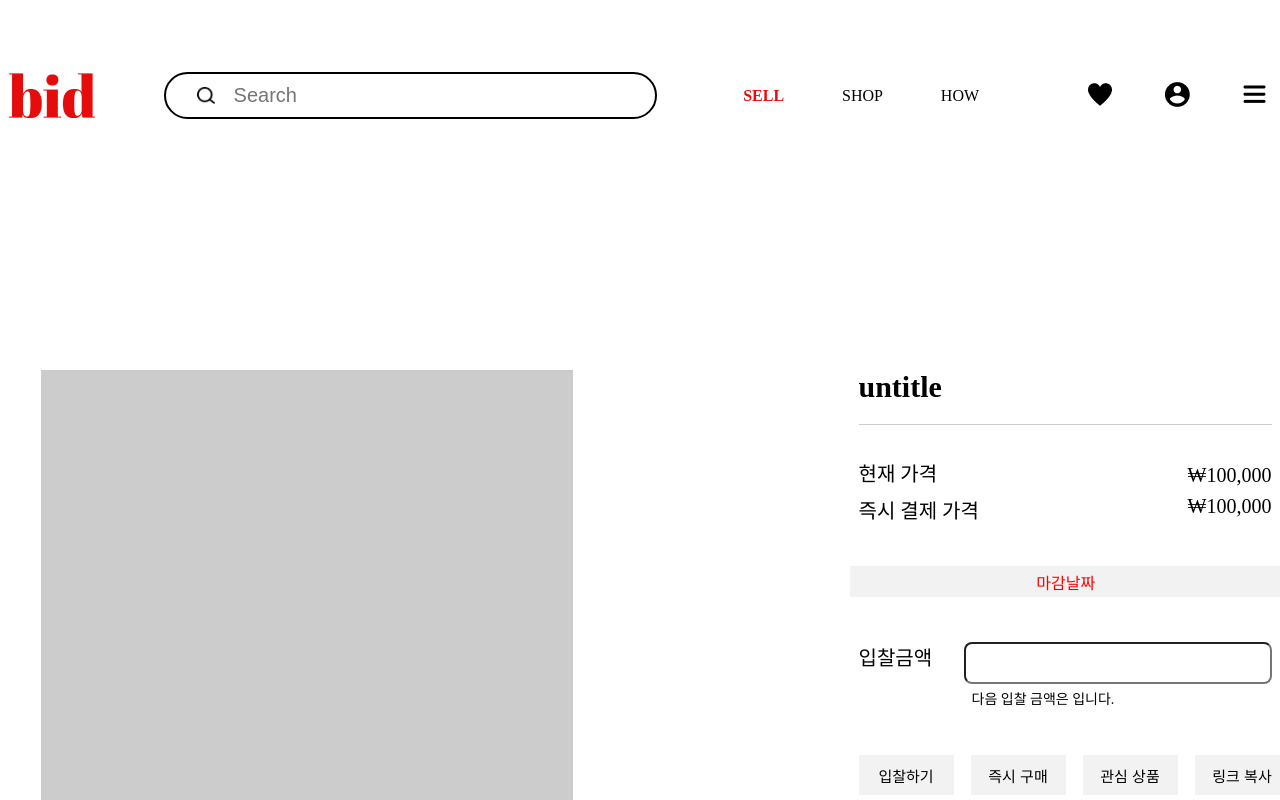
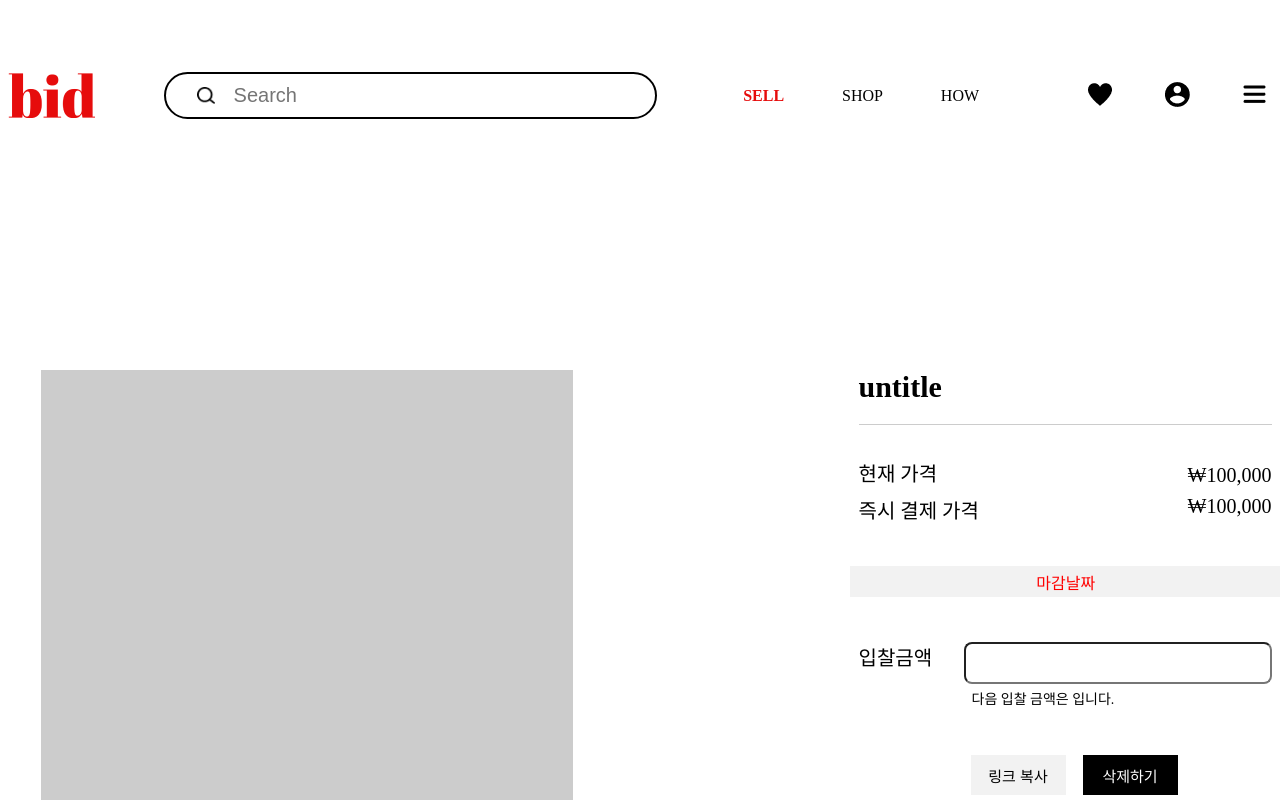
Before and after one commit to Bid-5th-umc/Frontend, a React (Create React App) app in the folder bid-web/: page /bid in a window 1280 px wide. Shown: the top 800 px of the page. Built offline with nearby package versions, Linux system fonts and the light colour scheme.

Commit message:
[feature6] 경매페이지 삭제부분 퍼블리싱

```diff
--- a/bid-web/src/Components/Bid/Bid.css
+++ b/bid-web/src/Components/Bid/Bid.css
@@ -65,7 +65,7 @@
     justify-content: center;
 }
 
-.bidding, .buyNow, .favorite, .linkCopy {
+.bidding, .buyNow, .favorite, .linkCopy, .deleteBtn {
     width: 5.938rem;
     height: 2.5rem;
     font-size: 0.938rem;
@@ -75,6 +75,16 @@
 
 .bidding, .buyNow, .favorite {
     margin-right: 1.063rem;
+}
+
+.deleteBtn {
+    width: 5.938rem;
+    height: 2.5rem;
+    font-size: 0.938rem;
+    border: none;
+    background-color: #000000;
+    color: white;
+    margin-left: 1.063rem;
 }
 
 .toast {
@@ -92,6 +102,65 @@
     align-items: center;
     font-size: 0.938rem;
   }
+.modalTop {
+    position: fixed;
+    top: 0;
+    left: 0;
+    width: 100%;
+    height: 100%;
+    background: rgba(0, 0, 0, 0.5);
+    display: flex;
+    align-items: center;
+    justify-content: center;
+    z-index: 1; /* 모달을 로그인 화면 위에 표시하기 위해 z-index 추가 */
+}
+
+.modalContainer {
+    width: 25.75rem;
+    height: 14.5rem;
+    flex-shrink: 0;
+    border-radius: 1.875rem;
+    background: #FFF;
+    display: flex;
+    flex-direction: column;
+    align-items: center;
+    z-index: 2; /* 모달을 로그인 화면 위에 표시하기 위해 z-index 추가 */
+}
+
+.deleteTitle {
+    width: 13.29rem;
+    height: 2.813rem;
+    margin-top: 4.063rem;
+    font-size: 0.938rem;
+    display: flex;
+    justify-content: center;
+    align-items: center;
+}
+
+.delBtnContainer {
+    width: 12.5rem;
+    height: 2.063rem;
+    margin-top: 1.688rem;
+}
+
+.cancel, .delBtn {
+    width: 5.313rem;
+    height: 2.063rem;
+    border-radius: 6.25rem;
+    font-size: 0.938rem;
+    border: 1px solid #000;
+    justify-content: center;
+}
+
+.cancel {
+    background-color: #FFF;
+    margin-right: 1.875rem;
+}
+
+.delBtn {
+    background-color: #000;
+    color: #FFF;
+}
 
 .ItemDetail {
     height: 9rem;
--- /dev/null
+++ b/bid-web/src/Components/Bid/DelteModal.js
@@ -0,0 +1,34 @@
+import React from 'react';
+import './Bid.css'
+
+const DeleteModal = ({ onClose }) => {
+
+  const handleOverlayClick = () => {
+    onClose();
+  };
+
+  /*삭제함수 추후 추가 */
+
+
+  return (
+    <>
+      <div className="modalTop">
+        <div className="modalContainer" onClick={(e) => e.stopPropagation()}>
+          <div className='deleteTitle'>
+            경매를 정말 삭제하시겠습니까?
+          </div>
+          <div className='delBtnContainer'>
+            <button className='cancel' onClick={handleOverlayClick}>
+              취소
+            </button>
+            <button className='delBtn'>
+              삭제
+            </button>
+          </div>
+        </div>
+      </div>
+    </>
+  );
+};
+
+export default DeleteModal;
--- a/bid-web/src/Components/Bid/ItemBtn.js
+++ b/bid-web/src/Components/Bid/ItemBtn.js
@@ -1,7 +1,7 @@
 import React from 'react'
 import Buy from './Buy';
 
-const BidBtn = () => {
+const ItemBtn = () => {
   const buydata = [
     { text: "입찰하기", className: "bidding", bidOn: 'bidCheck' },
     { text: "즉시 구매", className: "buyNow" }
@@ -29,4 +29,4 @@ const BidBtn = () => {
   )
 }
 
-export default BidBtn
+export default ItemBtn
--- /dev/null
+++ b/bid-web/src/Components/Bid/ItemDelete.js
@@ -0,0 +1,54 @@
+import React from 'react'
+import './BidPrice.css'
+import Price from './Price'
+import { useState} from 'react'
+import DeleteModal from './DelteModal';
+
+const ItemDelete = () => {
+
+  const [modalType, setModalType] = useState(null);
+
+  const openModal = (type) => {
+    setModalType(type);
+  };
+
+  const closeModal = () => {
+    setModalType(null);
+  };
+
+  const handleItemDeleteClick = () => {
+    openModal('/delete');
+  };
+
+  return (
+    <div>
+      <div className='price-container'>
+        <Price />
+        <div className='endTime'>
+            <span>마감날짜</span>
+        </div>
+        <div className='bidPrice-container' style={{position: 'relative'}}>
+            <form id='priceForm'>
+                <label>입찰금액<input type="text" className="inputBid" style={{position: 'absolute', right: '0'}}/></label>
+                <p className='bidHigh'>다음 입찰 금액은  입니다.</p>
+            </form>
+        </div>
+      </div>
+      <div className='bidBtn'>
+        <div className='buyBar'>
+          <button className='linkCopy'>
+            링크 복사
+          </button>
+          <button className='deleteBtn' onClick={handleItemDeleteClick}>
+            삭제하기
+          </button>
+          {modalType === '/delete' && (
+            <DeleteModal onClose={closeModal} />
+          )}
+        </div>
+      </div>
+    </div>
+  )
+}
+
+export default ItemDelete
--- a/bid-web/src/Components/Bid/ItemInfoContainer.js
+++ b/bid-web/src/Components/Bid/ItemInfoContainer.js
@@ -2,14 +2,19 @@ import React from 'react'
 import ItemTitle from './ItemTitle'
 import ItemPrice from './ItemPrice'
 import ItemDetail from './ItemDetailContainer'
-import ItemBtn from './ItemBtn'
+//import ItemBtn from './ItemBtn'
+import ItemDelete from './ItemDelete'
 
 const IteminfoContainer = () => {
+
+  const userId = 1;
+  const postId = 1;
+
   return (
     <div className='itemInfo-container'>
       <div className='itemInfo'>
         <ItemTitle text='untitle' />
-        <ItemPrice />
+        {userId == postId ? <ItemDelete /> : <ItemPrice />}
         <ItemDetail />
       </div>
     </div>
--- a/bid-web/src/Components/Bid/ItemPrice.js
+++ b/bid-web/src/Components/Bid/ItemPrice.js
@@ -4,7 +4,7 @@ import Price from './Price'
 import { useState, useEffect } from 'react'
 import Toast from "./Toast";
 
-const PriceContainer = () => {
+const ItemPrice = () => {
 
   const [bidPrice, setBidPrice] = useState('');
   const [ToastStatus, setToastStatus] = useState(false);
@@ -71,4 +71,4 @@ const PriceContainer = () => {
   )
 }
 
-export default PriceContainer
+export default ItemPrice
```
